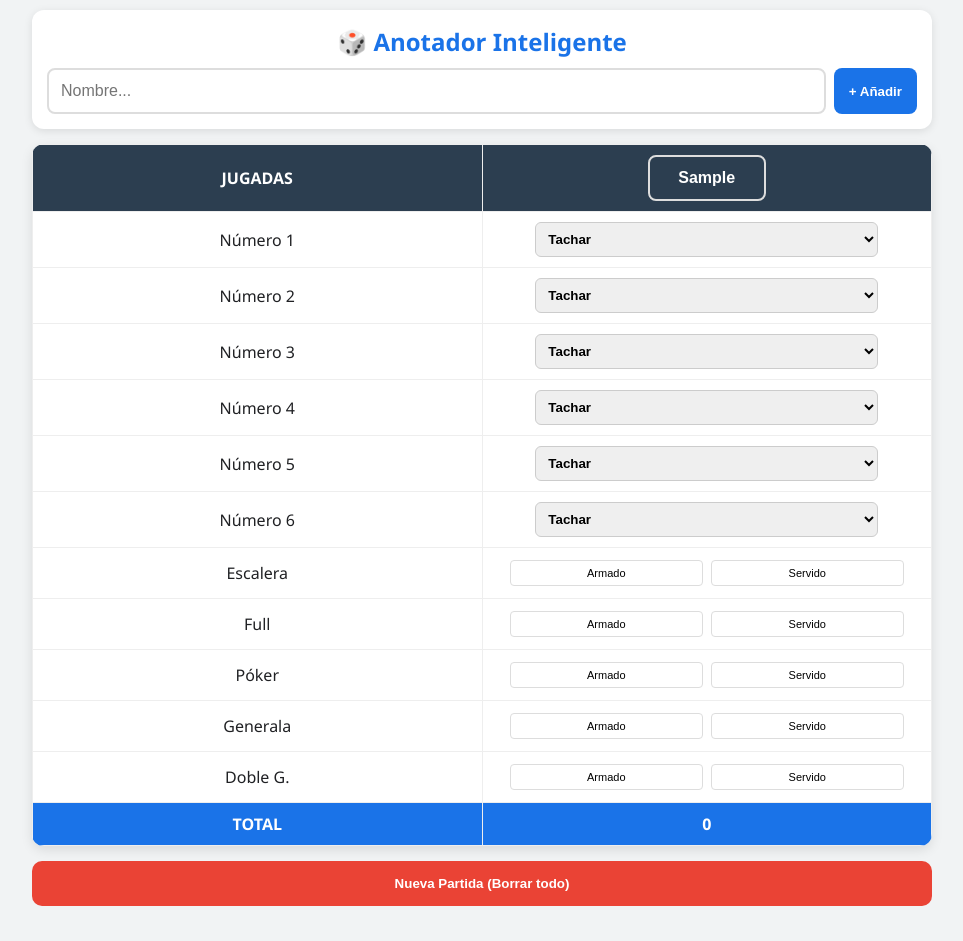
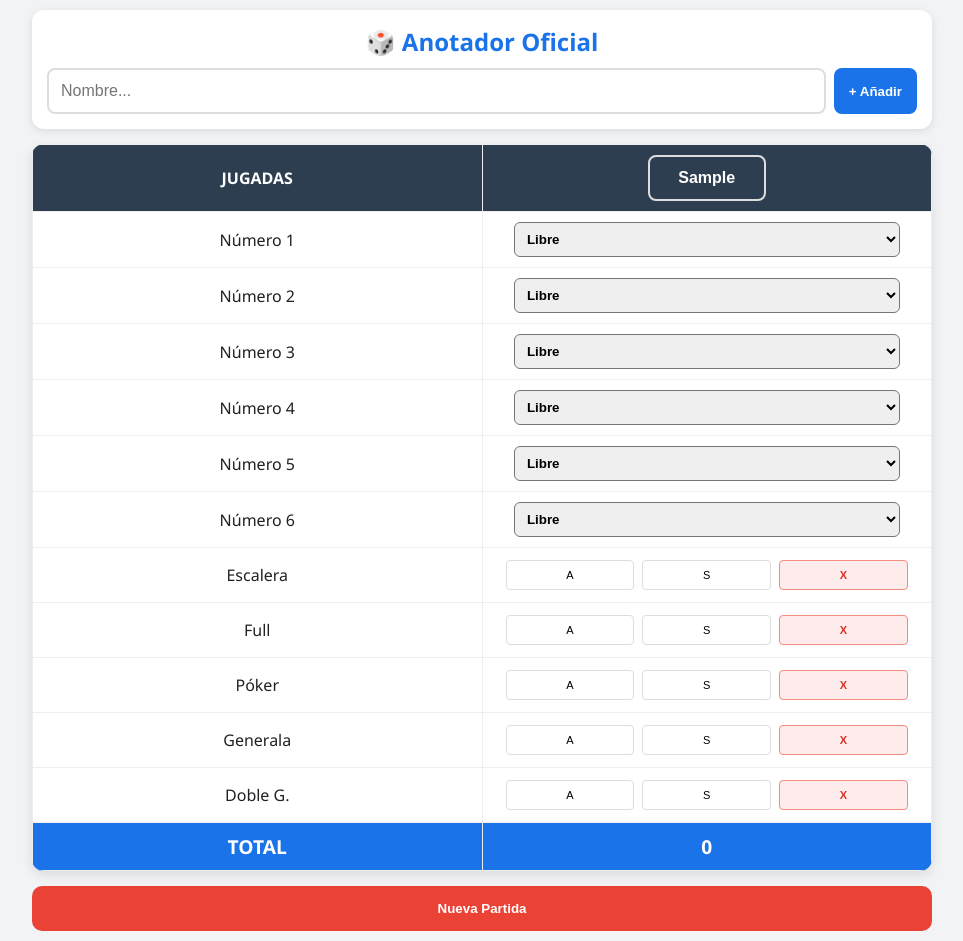
Before and after one commit to GabArg/generala-flia, a plain HTML site: page index.html in a window 1280 px wide. Both pictures are taken after typing "Sample" into the empty fields and a click on the button "+ Añadir". Shown: the whole page, without its empty margins (158-1121 px from the left). Before the commit the page ends 916 px from the top, so only its background shows below. Drawn offline with Linux system fonts and the light colour scheme.

Commit message:
Update index.html

```diff
--- a/index.html
+++ b/index.html
@@ -3,9 +3,9 @@
 <head>
     <meta charset="UTF-8">
     <meta name="viewport" content="width=device-width, initial-scale=1.0, maximum-scale=1.0, user-scalable=no">
-    <title>Generala Inteligente</title>
+    <title>Generala Inteligente - Final</title>
     <style>
-        :root { --primary: #1a73e8; --bg: #f1f3f4; --text: #202124; --danger: #ea4335; }
+        :root { --primary: #1a73e8; --bg: #f1f3f4; --text: #202124; --danger: #ea4335; --gray: #9aa0a6; }
         body { font-family: 'Segoe UI', sans-serif; background-color: var(--bg); color: var(--text); margin: 0; padding: 10px; display: flex; flex-direction: column; align-items: center; }
         .container { width: 100%; max-width: 900px; }
         .header-card { background: white; padding: 15px; border-radius: 12px; box-shadow: 0 2px 8px rgba(0,0,0,0.1); margin-bottom: 15px; }
@@ -14,17 +14,20 @@
         .btn-add { background: var(--primary); color: white; border: none; padding: 10px 15px; border-radius: 8px; font-weight: bold; cursor: pointer; }
         .table-wrapper { background: white; border-radius: 12px; box-shadow: 0 4px 12px rgba(0,0,0,0.1); overflow-x: auto; margin-bottom: 15px; }
         table { border-collapse: collapse; width: 100%; }
-        th, td { border: 1px solid #eee; padding: 10px; text-align: center; min-width: 120px; }
+        th, td { border: 1px solid #eee; padding: 10px; text-align: center; min-width: 140px; }
         .cat-name { text-align: left; background: #f8f9fa; font-weight: bold; min-width: 100px; position: sticky; left: 0; z-index: 2; }
-        .player-name-edit { border: none; background: transparent; color: white; font-weight: bold; text-align: center; width: 90px; font-size: 14px; }
         th { background: #2c3e50; color: white; }
+        .player-name-edit { border: none; background: transparent; color: white; font-weight: bold; text-align: center; width: 90px; }
 
-        /* Estilos de botones de juego */
-        .game-btn { padding: 6px 4px; font-size: 11px; border: 1px solid #ddd; border-radius: 4px; cursor: pointer; background: white; margin: 2px; display: inline-block; width: 45%; }
+        .game-btn { padding: 8px 4px; font-size: 11px; border: 1px solid #ddd; border-radius: 4px; cursor: pointer; background: white; margin: 2px; width: 30%; }
         .game-btn.active { background: #34a853; color: white; border-color: #34a853; }
-        .num-select { padding: 8px; border-radius: 6px; font-weight: bold; border: 1px solid #ccc; width: 80%; }
+        .game-btn.tacho { background: #feebeb; color: #d93025; font-weight: bold; border-color: #f28b82; }
+        .game-btn.tacho.active { background: #d93025; color: white; }
 
-        .total-row { background: var(--primary); color: white; font-weight: bold; }
+        .num-select { padding: 8px; border-radius: 6px; font-weight: bold; width: 90%; }
+        .is-tacho { background: #f1f3f4; color: #9aa0a6; }
+
+        .total-row { background: var(--primary); color: white; font-weight: bold; font-size: 1.2em; }
         .btn-reset { background: var(--danger); color: white; border: none; width: 100%; padding: 15px; border-radius: 10px; font-weight: bold; cursor: pointer; }
     </style>
 </head>
@@ -32,7 +35,7 @@
 
 <div class="container">
     <div class="header-card">
-        <h2 style="margin:0 0 10px 0; text-align:center; color:var(--primary);">🎲 Anotador Inteligente</h2>
+        <h2 style="margin:0 0 10px 0; text-align:center; color:var(--primary);">🎲 Anotador Oficial</h2>
         <div class="input-group">
             <input type="text" id="playerName" placeholder="Nombre...">
             <button class="btn-add" onclick="addPlayer()">+ Añadir</button>
@@ -45,7 +48,7 @@
             <tfoot><tr id="fRow" class="total-row"><td class="cat-col" style="background:var(--primary); color:white;">TOTAL</td></tr></tfoot>
         </table>
     </div>
-    <button class="btn-reset" onclick="resetGame()">Nueva Partida (Borrar todo)</button>
+    <button class="btn-reset" onclick="resetGame()">Nueva Partida</button>
 </div>
 
 <script>
@@ -58,108 +61,84 @@
         {id: "Doble G.", puntos: 100, servido: 100}
     ];
 
-    let players = JSON.parse(localStorage.getItem('generala_v2')) || [];
+    let players = JSON.parse(localStorage.getItem('generala_final')) || [];
 
     function init() {
         const b = document.getElementById('bRow');
         b.innerHTML = "";
+        categoriasNum.forEach(c => b.innerHTML += `<tr id="r-${c}"><td class="cat-col">Número ${c}</td></tr>`);
+        categoriasJuego.forEach(c => b.innerHTML += `<tr id="r-${c.id}"><td class="cat-col">${c.id}</td></tr>`);
 
-        // Filas para números 1-6
-        categoriasNum.forEach(c => {
-            b.innerHTML += `<tr id="r-${c}"><td class="cat-col">Número ${c}</td></tr>`;
-        });
-        // Filas para juegos especiales
-        categoriasJuego.forEach(c => {
-            b.innerHTML += `<tr id="r-${c.id}"><td class="cat-col">${c.id}</td></tr>`;
-        });
-
-        const tempPlayers = [...players];
+        const temp = [...players];
         players = [];
         document.getElementById('hRow').innerHTML = '<th class="cat-col">JUGADAS</th>';
         document.getElementById('fRow').innerHTML = '<td class="cat-col" style="background:var(--primary); color:white;">TOTAL</td>';
-        tempPlayers.forEach(p => addPlayer(p.name, p.scores, p.id));
+        temp.forEach(p => addPlayer(p.name, p.scores, p.id));
     }
 
-    function addPlayer(existingName = null, existingScores = {}, existingId = null) {
-        const inp = document.getElementById('playerName');
-        const name = existingName || inp.value.trim();
+    function addPlayer(name, scores = {}, id = null) {
+        if(!name) name = document.getElementById('playerName').value.trim();
         if(!name) return;
 
-        const id = existingId || `p-${Date.now()}`;
-        if(!existingName) {
-            players.push({ id, name, scores: {} });
-            save();
-        }
+        const pid = id || `p-${Date.now()}`;
+        if(!id) { players.push({ id: pid, name, scores: {} }); save(); }
 
-        document.getElementById('hRow').innerHTML += `<th><input type="text" class="player-name-edit" value="${name}" oninput="editName('${id}', this.value)"></th>`;
+        document.getElementById('hRow').innerHTML += `<th><input type="text" class="player-name-edit" value="${name}" oninput="editName('${pid}', this.value)"></th>`;
 
-        // Celdas para números (SELECT)
         categoriasNum.forEach(c => {
             const row = document.getElementById(`r-${c}`);
-            const savedVal = existingScores[c] || 0;
-            const cantDados = savedVal / parseInt(c);
+            const val = scores[c];
+            const isTacho = val === -1;
+            const cant = isTacho ? 0 : (val / parseInt(c));
 
             row.innerHTML += `<td>
-                <select class="num-select" onchange="updateNum('${id}', '${c}', this.value)">
-                    <option value="0">Tachar</option>
-                    ${[1,2,3,4,5].map(n => `<option value="${n}" ${n==cantDados?'selected':''}>${n} dados (${n*c})</option>`).join('')}
+                <select class="num-select ${isTacho?'is-tacho':''}" onchange="updateNum('${pid}', '${c}', this.value)">
+                    <option value="none">Libre</option>
+                    <option value="-1" ${isTacho?'selected':''}>X TACHADO</option>
+                    ${[1,2,3,4,5].map(n => `<option value="${n}" ${n==cant && !isTacho?'selected':''}>${n} dados (${n*c})</option>`).join('')}
                 </select>
             </td>`;
         });
 
-        // Celdas para juegos (BOTONES)
         categoriasJuego.forEach(c => {
             const row = document.getElementById(`r-${c.id}`);
-            const savedVal = existingScores[c.id] || 0;
+            const val = scores[c.id];
             row.innerHTML += `<td>
-                <button class="game-btn ${savedVal==c.puntos?'active':''}" onclick="updateJuego('${id}', '${c.id}', ${c.puntos}, this)">Armado</button>
-                <button class="game-btn ${savedVal==c.servido?'active':''}" onclick="updateJuego('${id}', '${c.id}', ${c.servido}, this)">Servido</button>
+                <button class="game-btn ${val==c.puntos?'active':''}" onclick="updateJuego('${pid}', '${c.id}', ${c.puntos}, this)">A</button>
+                <button class="game-btn ${val==c.servido?'active':''}" onclick="updateJuego('${pid}', '${c.id}', ${c.servido}, this)">S</button>
+                <button class="game-btn tacho ${val===-1?'active':''}" onclick="updateJuego('${pid}', '${c.id}', -1, this)">X</button>
             </td>`;
         });
 
-        document.getElementById('fRow').innerHTML += `<td id="t-${id}" class="total-val">0</td>`;
-        inp.value = '';
-        calcTotal(id);
+        document.getElementById('fRow').innerHTML += `<td id="t-${pid}" class="total-val">0</td>`;
+        document.getElementById('playerName').value = '';
+        calcTotal(pid);
     }
 
-    function updateNum(id, cat, cant) {
-        const p = players.find(p => p.id === id);
-        p.scores[cat] = parseInt(cant) * parseInt(cat);
+    function updateNum(pid, cat, val) {
+        const p = players.find(p => p.id === pid);
+        p.scores[cat] = val === "none" ? undefined : (val === "-1" ? -1 : parseInt(val) * parseInt(cat));
         save();
-        calcTotal(id);
+        location.reload(); // Recarga para aplicar estilos de "tachado"
     }
 
-    function updateJuego(id, catId, pts, btn) {
-        const p = players.find(p => p.id === id);
-        const yaTeniaEsePuntaje = (p.scores[catId] === pts);
-
-        // Limpiar otros botones de la misma celda
-        const cell = btn.parentElement;
-        cell.querySelectorAll('.game-btn').forEach(b => b.classList.remove('active'));
-
-        if(yaTeniaEsePuntaje) {
-            p.scores[catId] = 0; // Si toca el mismo, tacha
-        } else {
-            p.scores[catId] = pts;
-            btn.classList.add('active');
-        }
+    function updateJuego(pid, catId, pts, btn) {
+        const p = players.find(p => p.id === pid);
+        p.scores[catId] = (p.scores[catId] === pts) ? undefined : pts;
         save();
-        calcTotal(id);
+        location.reload();
     }
 
-    function calcTotal(id) {
-        const p = players.find(p => p.id === id);
+    function calcTotal(pid) {
+        const p = players.find(p => p.id === pid);
         let sum = 0;
-        Object.values(p.scores).forEach(v => sum += (v || 0));
-        document.getElementById(`t-${id}`).innerText = sum;
+        Object.values(p.scores).forEach(v => { if(v && v !== -1) sum += v; });
+        document.getElementById(`t-${pid}`).innerText = sum;
     }
 
-    function save() { localStorage.setItem('generala_v2', JSON.stringify(players)); }
+    function save() { localStorage.setItem('generala_final', JSON.stringify(players)); }
     function editName(id, val) { players.find(p => p.id === id).name = val; save(); }
-
-    function resetGame() {
-        if(confirm("¿Borrar todo?")) { localStorage.removeItem('generala_v2'); location.reload(); }
-    }
+    function resetGame() { if(confirm("¿Nueva partida?")) { localStorage.removeItem('generala_final'); location.reload(); } }
 
     init();
 </script>
```
